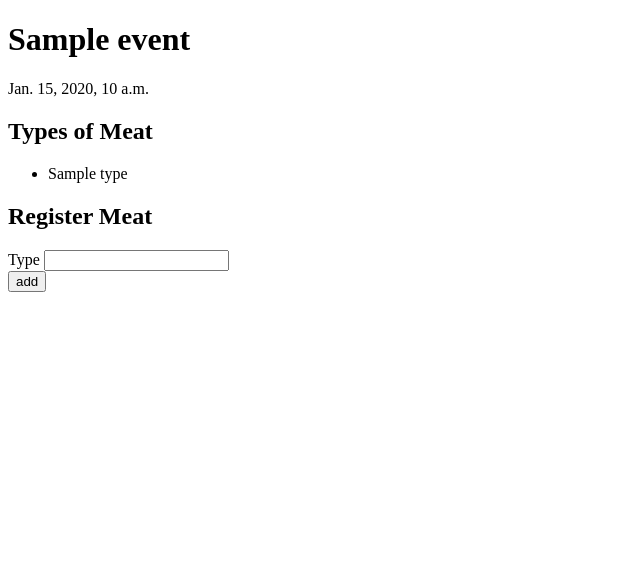
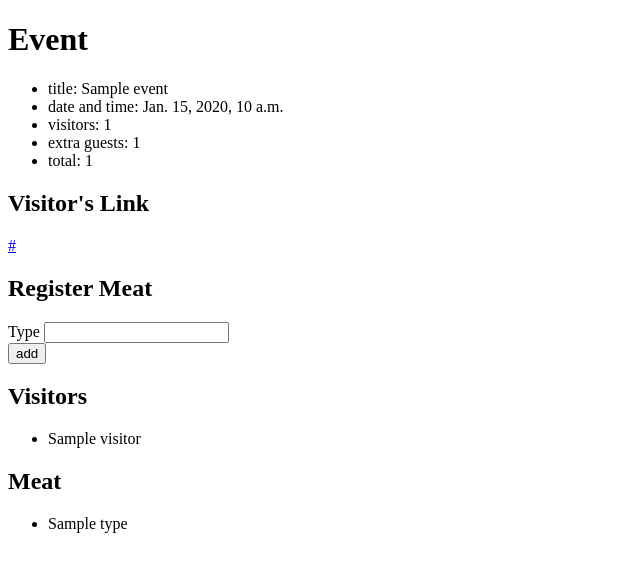
Before and after one commit to Schayik/bbq, a Django app: template templates/event.html in a window 1280 px wide. Shown: the top 572 px of the page, without its empty margins (0-640 px from the left). Run offline with Django 3.2, Linux system fonts and the light colour scheme; the template is opened without the code that fills it: most values are stand-ins (such as "Sample title", 1, 10 or a date in 2020); parts of the project's set-up code (start-up, migrations or seed data) failed here and were passed over.

Commit message:
feat: visitor count and visitor link

```diff
--- a/templates/event.html
+++ b/templates/event.html
@@ -1,17 +1,19 @@
 {% extends 'base.html' %} {% block content %}
 
-<h1>{{ event.title }}</h1>
-<p>{{ event.date }}</p>
+<h1>Event</h1>
+<ul>
+    <li>title: {{ event.title }}</li>
+    <li>date and time: {{ event.date }}</li>
+    <li>visitors: {{ visitor_count }}</li>
+    <li>extra guests: {{ guest_count }}</li>
+    <li>total: {{ total_count }}</li>
+</ul>
 
-<h2>Types of Meat</h2>
+<h2>Visitor's Link</h2>
 {% if meats %}
-<ul>
-    {% for meat in meats %}
-    <li>{{ meat.type }}</li>
-    {% endfor %}
-</ul>
+<a href='{{ visitor_link }}' target='_blank'>{{ visitor_link }}</a>
 {% else %}
-<p>you have no types of meat registered</p>
+<p style=' color: red '>register a meat to get the visitor's link</p>
 {% endif %}
 
 <h2>Register Meat</h2>
@@ -24,6 +26,28 @@
     <button type='submit'>add</button>
 </form>
 
+<h2>Visitors</h2>
+{% if visitors %}
+<ul>
+    {% for visitor in visitors %}
+    <li>{{ visitor.name }}</li>
+    {% endfor %}
+</ul>
+{% else %}
+<p>you have no visitors registered</p>
+{% endif %}
+
+<h2>Meat</h2>
+{% if meats %}
+<ul>
+    {% for meat in meats %}
+    <li>{{ meat.type }}</li>
+    {% endfor %}
+</ul>
+{% else %}
+<p>you have no types of meat registered</p>
+{% endif %}
+
 
 
 {% endblock %}
```
Also changed, not shown: events/views.py (+11 -1 lines).
